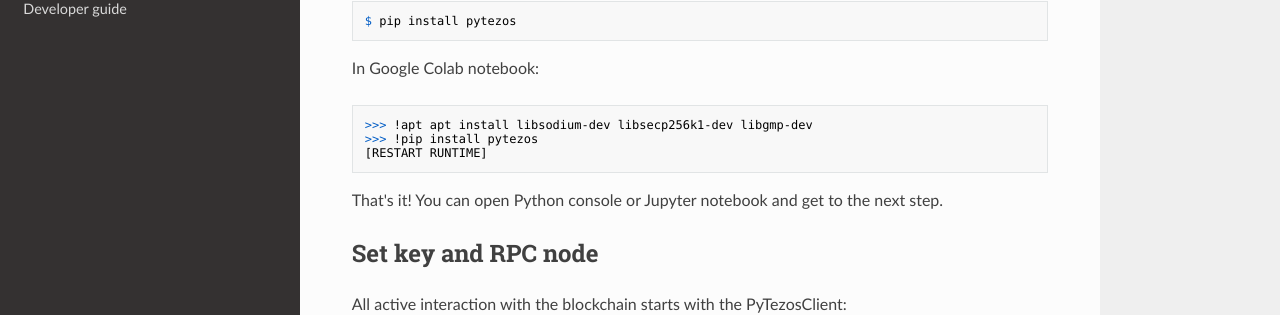
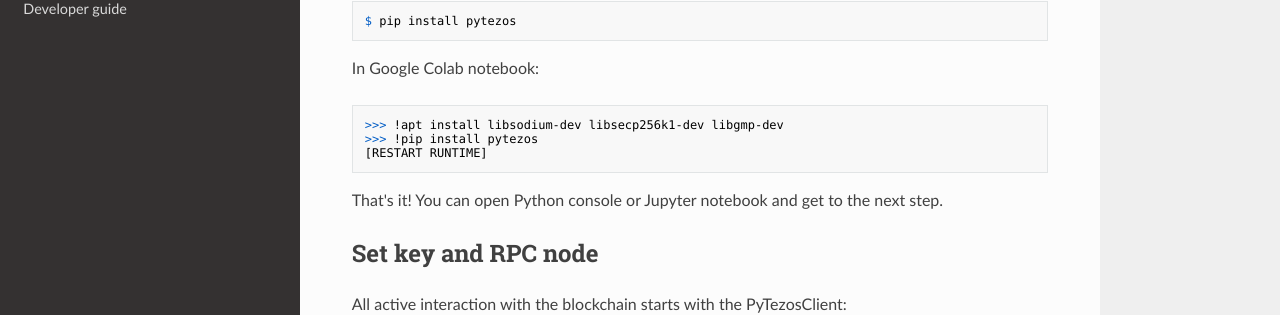
Before and after one commit to murbard/pytezos, an MkDocs documentation site: the page built from docs/index.md, in a window 1280 px wide and 900 px high, scrolled down 971 px. Shown: the part 142-457 px from the top of the window. Built offline with MkDocs 1.6.1, drawn with Linux system fonts in a browser that asks for light colours; nearby versions of some CDN libraries.

Commit message:
Fix installation docs

````diff
--- a/docs/index.md
+++ b/docs/index.md
@@ -45,7 +45,7 @@ $ pip install pytezos
 
 In Google Colab notebook:
 ```python
->>> !apt apt install libsodium-dev libsecp256k1-dev libgmp-dev
+>>> !apt install libsodium-dev libsecp256k1-dev libgmp-dev
 >>> !pip install pytezos
 [RESTART RUNTIME]
 ```
````
